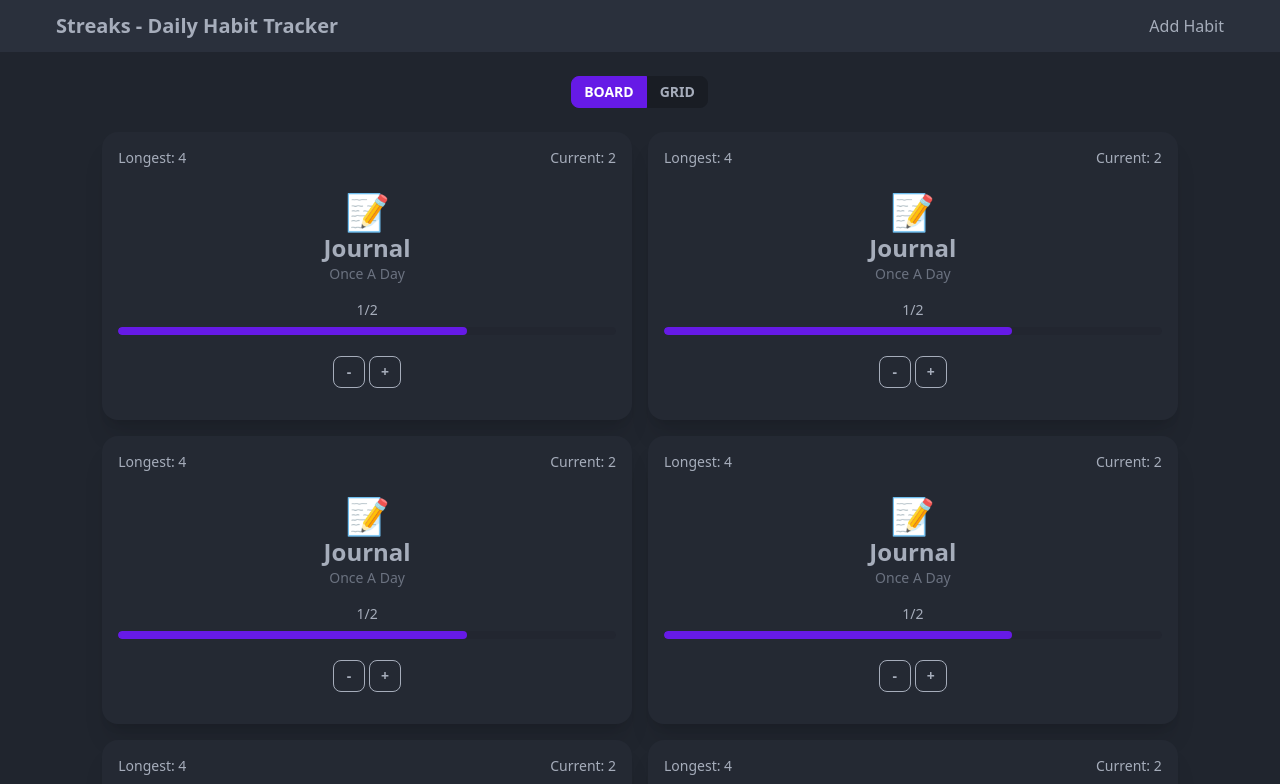
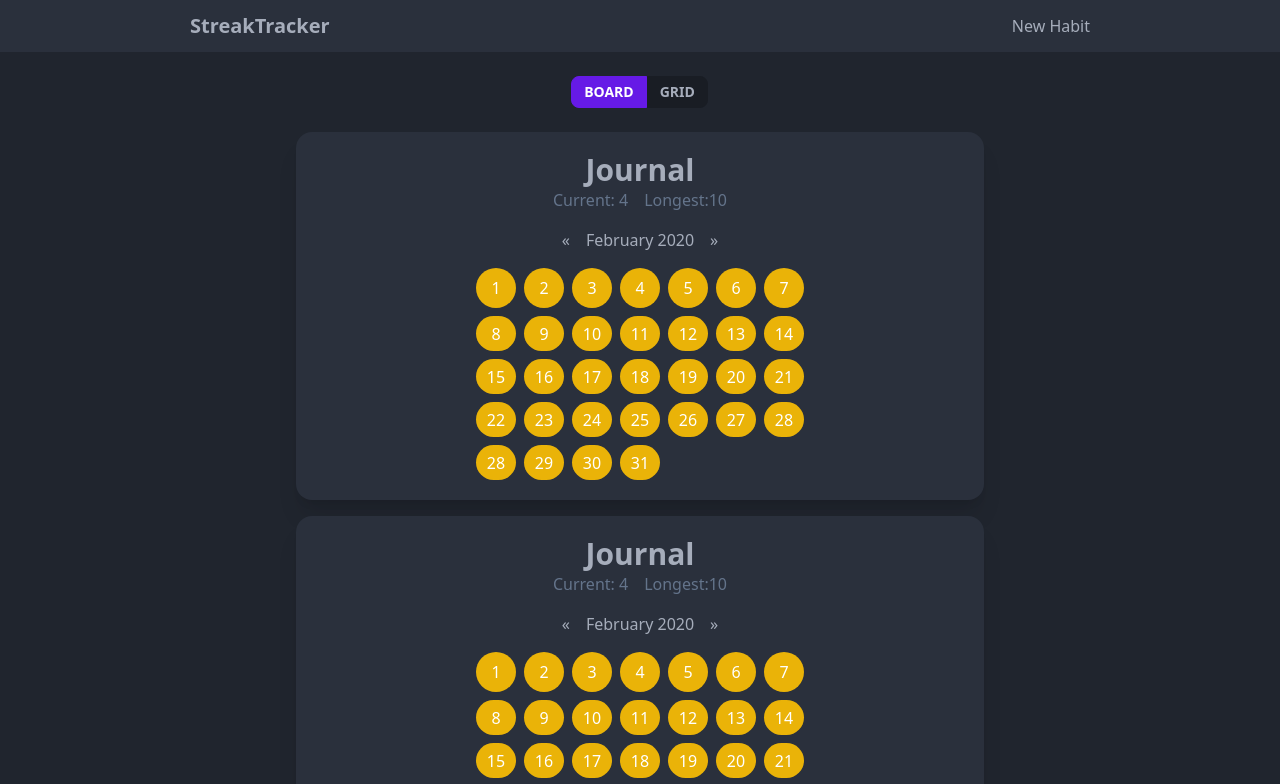
Before and after one commit to kcereno/streaks-habit-tracker, a React (Create React App) app: page / in a window 1280 px wide. Shown: the top 784 px of the page. Built offline with nearby package versions, Linux system fonts and the light colour scheme.

Commit message:
Set max content width

```diff
--- a/src/App.tsx
+++ b/src/App.tsx
@@ -16,8 +16,8 @@ function App() {
 
   return (
     <Layout>
-      <HabitBoard />
-      {/* <HabitGrid /> */}
+      {/* <HabitBoard /> */}
+      <HabitGrid />
     </Layout>
   );
 }
--- a/src/components/HabitBoard/HabitBoard.tsx
+++ b/src/components/HabitBoard/HabitBoard.tsx
@@ -42,7 +42,7 @@ function HabitBoard() {
 
   return (
     <section className="habit-board mx-2 tablet:mx-4">
-      <div className="habit-cards-container flex flex-wrap gap-2 tablet:gap-4 justify-center">
+      <div className="habit-cards-container flex flex-wrap gap-2 tablet:gap-4 justify-center max-w-[900px]">
         <HabitCard />
         <HabitCard />
         <HabitCard />
--- a/src/components/HabitGridItem/HabitGridItem.tsx
+++ b/src/components/HabitGridItem/HabitGridItem.tsx
@@ -7,7 +7,7 @@ function HabitGridItem() {
     22, 23, 24, 25, 26, 27, 28, 29, 30, 31,
   ];
   return (
-    <div className="card card-compact w-full bg-base-100 shadow-xl mx-2 ">
+    <div className="card card-compact w-full bg-base-100 shadow-xl mx-2">
       {/* Content Container */}
       <div className="py-5">
         <h2 className="font-bold text-3xl text-center">Journal</h2>
--- a/src/layout/Footer/Footer.tsx
+++ b/src/layout/Footer/Footer.tsx
@@ -1,6 +1,6 @@
 function Footer() {
   return (
-    <footer className="footer footer-center p-4 bg-base-100 text-base-content hidden tablet:block">
+    <footer className="footer footer-center p-4 bg-base-100 text-base-content ">
       <div>
         <p>Karl Cereno 2020</p>
       </div>
--- a/src/layout/Layout/Layout.tsx
+++ b/src/layout/Layout/Layout.tsx
@@ -12,10 +12,12 @@ function Layout({ children }: Props) {
   return (
     <div className="flex flex-col min-h-screen">
       <Navbar />
-      <main className="flex-1 flex flex-col items-center bg-base-300 mb-20 tablet:mb-0">
-        <ViewToggle />
-        {children}
-        <Pagination />
+      <main className="flex-1 flex flex-col items-center bg-base-300 ">
+        <div className="max-w-[900px]">
+          <ViewToggle />
+          {children}
+          <Pagination />
+        </div>
       </main>
       <Footer />
     </div>
--- a/src/layout/Navbar/Navbar.tsx
+++ b/src/layout/Navbar/Navbar.tsx
@@ -6,51 +6,15 @@ function Navbar() {
       {/* Top Nav */}
       <div className="flex justify-center z-10">
         {/* Top Nav */}
-        <div className="w-[1200px]">
-          <div className="tablet:flex items-center justify-between tablet:mx-4 ">
+        <div className="w-[900px]">
+          <div className="flex items-center mx-2 justify-between tablet:mx-4  max:mx-0">
             <div>
               <p className="py-3 font-bold normal-case text-xl text-center tablet:text-left ">
-                Streaks - Daily Habit Tracker
+                StreakTracker
               </p>
             </div>
-            <div className="hidden tablet:block">Add Habit</div>
+            <div className="">New Habit</div>
           </div>
-        </div>
-
-        {/* Bottom Nav */}
-        <div className="btm-nav tablet:hidden">
-          <button className="">
-            <svg
-              xmlns="http://www.w3.org/2000/svg"
-              className="h-6 w-6"
-              viewBox="0 0 24 24"
-              stroke="currentColor"
-              fill="none"
-            >
-              <path
-                strokeLinecap="round"
-                strokeLinejoin="round"
-                strokeWidth="2"
-                d="M12 6V18M6 12h12"
-              />
-            </svg>
-          </button>
-          <button>
-            <svg
-              xmlns="http://www.w3.org/2000/svg"
-              className="h-5 w-5"
-              fill="none"
-              viewBox="0 0 24 24"
-              stroke="currentColor"
-            >
-              <path
-                strokeLinecap="round"
-                strokeLinejoin="round"
-                strokeWidth="2"
-                d="M9 19v-6a2 2 0 00-2-2H5a2 2 0 00-2 2v6a2 2 0 002 2h2a2 2 0 002-2zm0 0V9a2 2 0 012-2h2a2 2 0 012 2v10m-6 0a2 2 0 002 2h2a2 2 0 002-2m0 0V5a2 2 0 012-2h2a2 2 0 012 2v14a2 2 0 01-2 2h-2a2 2 0 01-2-2z"
-              />
-            </svg>
-          </button>
         </div>
       </div>
     </>
--- a/tailwind.config.js
+++ b/tailwind.config.js
@@ -6,6 +6,7 @@ module.exports = {
       'mobile-medium': '375px',
       'mobile-large': '425px',
       tablet: '426px',
+      max: '900px',
     },
     extend: {},
   },
```
